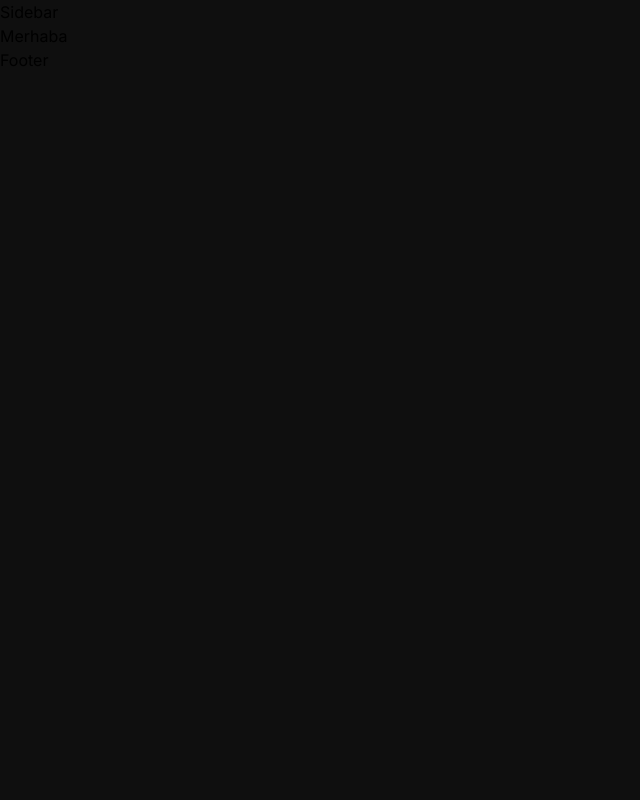
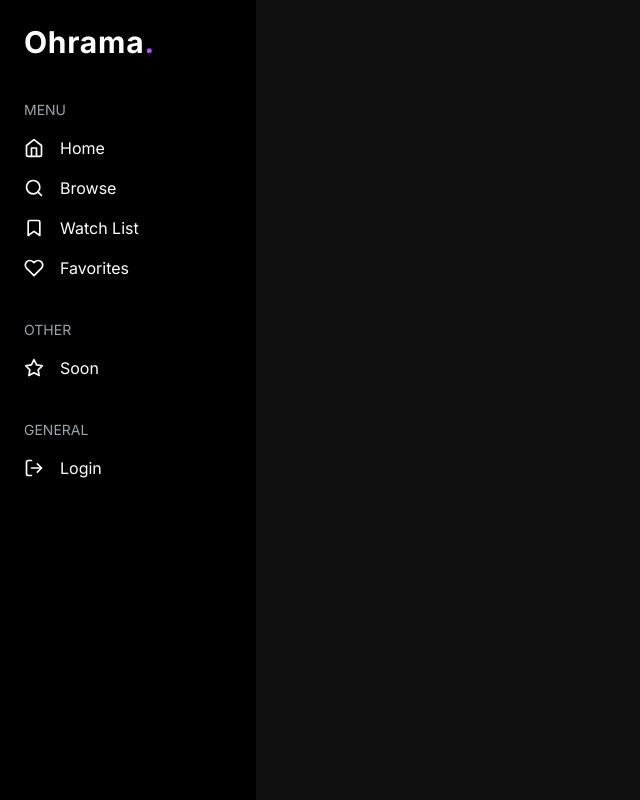
Before and after one commit to poyrazavsever/movie-app-v2, a Next.js app: page / in a window 1280 px wide. Shown: the whole page, without its empty margins (0-640 px from the left). Built offline with nearby package versions, Linux system fonts and the light colour scheme; no server answers.

Commit message:
feat: done sidebar

```diff
--- a/components/Sidebar.jsx
+++ b/components/Sidebar.jsx
@@ -1,9 +1,110 @@
-import React from 'react'
+import React, { useEffect, useState } from 'react';
+import { FiHome, FiSearch, FiBookmark, FiHeart, FiStar, FiSettings, FiLogOut } from 'react-icons/fi';
+import Link from 'next/link'; // Next.js'in Link bileşeni
+import { getAuth, onAuthStateChanged, signOut } from 'firebase/auth'; // Firebase'den Auth modülü
 
 function Sidebar() {
+  const [isAuthenticated, setIsAuthenticated] = useState(false); // Kullanıcı giriş yapma durumu
+  const auth = getAuth(); // Firebase Authentication nesnesi
+
+  useEffect(() => {
+    // Firebase ile oturum durumunu dinle
+    const unsubscribe = onAuthStateChanged(auth, (user) => {
+      if (user) {
+        // Kullanıcı giriş yaptıysa
+        setIsAuthenticated(true);
+      } else {
+        // Kullanıcı giriş yapmadıysa
+        setIsAuthenticated(false);
+      }
+    });
+
+    // Bileşen unmount olduğunda dinleyiciyi temizle
+    return () => unsubscribe();
+  }, [auth]);
+
+  const handleLogout = async () => {
+    try {
+      await signOut(auth); // Firebase'den çıkış yap
+      console.log('Logged out successfully');
+    } catch (error) {
+      console.error('Error logging out:', error);
+    }
+  };
+
   return (
-    <div>Sidebar</div>
-  )
+    <div className="fixed top-0 left-0 h-full w-64 bg-black text-white flex flex-col items-start p-6">
+      {/* Logo */}
+      <div className="mb-10">
+        <h1 className="text-3xl font-bold tracking-wide">
+          Ohrama<span className="text-purple-500">.</span>
+        </h1>
+      </div>
+
+      {/* Menu */}
+      <div className="w-full">
+        <p className="text-gray-400 uppercase text-sm mb-4">Menu</p>
+        <ul className="space-y-4">
+          <li className="flex items-center space-x-4 hover:text-purple-500">
+            <FiHome size={20} />
+            <Link href="/home">Home</Link>
+          </li>
+          <li className="flex items-center space-x-4 hover:text-purple-500">
+            <FiSearch size={20} />
+            <Link href="/browse">Browse</Link>
+          </li>
+          <li className="flex items-center space-x-4 hover:text-purple-500">
+            <FiBookmark size={20} />
+            <Link href="/watch-list">Watch List</Link>
+          </li>
+          <li className="flex items-center space-x-4 hover:text-purple-500">
+            <FiHeart size={20} />
+            <Link href="/favorites">Favorites</Link>
+          </li>
+        </ul>
+      </div>
+
+      {/* Other */}
+      <div className="mt-10 w-full">
+        <p className="text-gray-400 uppercase text-sm mb-4">Other</p>
+        <ul className="space-y-4">
+          <li className="flex items-center space-x-4 hover:text-purple-500">
+            <FiStar size={20} />
+            <Link href="/soon">Soon</Link>
+          </li>
+        </ul>
+      </div>
+
+      {/* Authenticated Section */}
+      <div className="mt-10 w-full">
+        <p className="text-gray-400 uppercase text-sm mb-4">General</p>
+        <ul className="space-y-4">
+          {isAuthenticated ? (
+            <>
+              <li className="flex items-center space-x-4 hover:text-purple-500">
+                <FiSettings size={20} />
+                <Link href="/settings">Settings</Link>
+              </li>
+              <li className="flex items-center space-x-4">
+                <FiLogOut size={20} />
+                <button
+                  className="text-left hover:text-purple-500"
+                  onClick={handleLogout}
+                >
+                  Log out
+                </button>
+              </li>
+            </>
+          ) : (
+            <li className="flex items-center space-x-4 hover:text-purple-500">
+              <FiLogOut size={20} />
+              <Link href="/login">Login</Link>
+            </li>
+          )}
+        </ul>
+      </div>
+    </div>
+  );
 }
 
-export default Sidebar
+export default Sidebar;
--- a/package.json
+++ b/package.json
@@ -14,7 +14,8 @@
     "next": "14.2.5",
     "react": "^18",
     "react-dom": "^18",
-    "react-hot-toast": "^2.4.1"
+    "react-hot-toast": "^2.4.1",
+    "react-icons": "^5.3.0"
   },
   "devDependencies": {
     "postcss": "^8",
```
Also changed, not shown: 1 other file (tests, documents, lock files or other folders).
